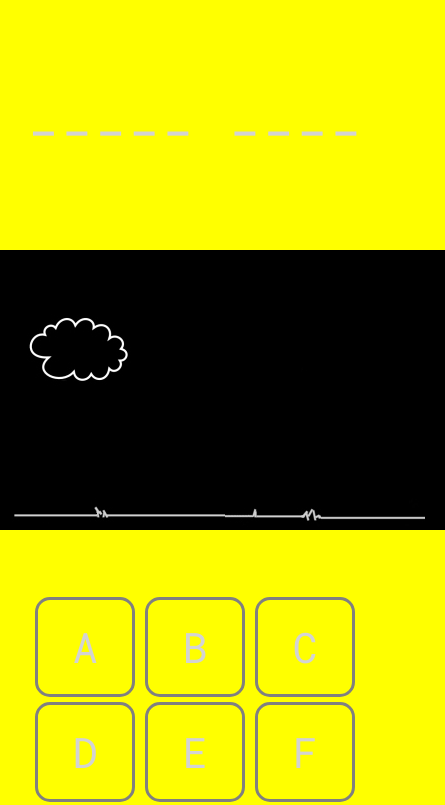
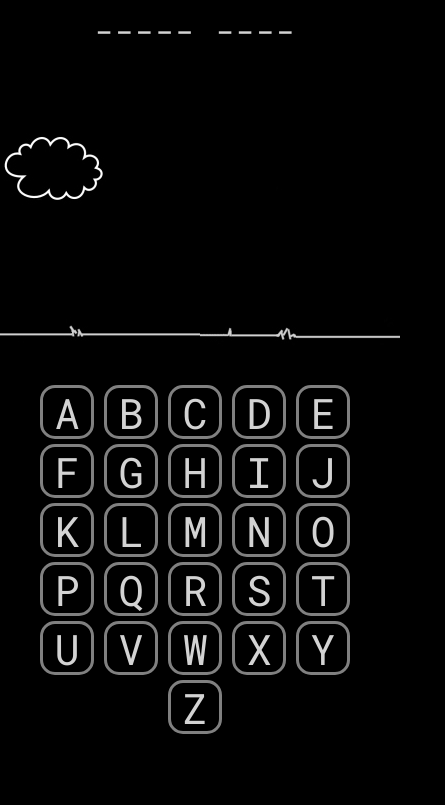
Before and after one commit to AlexxBoro/gallows_game, a plain HTML site: page index.html in a window 390 px wide. Shown: the top 805 px of the page, 445 px wide, since content can reach past the window. Drawn offline with Linux system fonts and the light colour scheme.

```diff
--- a/style.css
+++ b/style.css
@@ -142,24 +142,24 @@
 
 @media (min-width: 0px) and (max-width: 850px) {
   body {
-    background-color: yellow;
+    background-color: black;
     color: lightgrey;
     font-size: 28px;
     font-family: "Roboto Mono", monospace;
+    overflow: hidden;
   }
 
   .container {
     margin: 0 auto;
-    padding: 1em 0;
     display: flex;
     flex-direction: column;
   }
 
   .input {
     text-align: center;
-    font-size: 2em;
-    min-height: 60px;
-    padding: 1em 0;
+    font-size: 1.2em;
+    min-height: 20px;
+    padding: 0 0 0.5em 0;
   }
 
   .bottom-container {
@@ -170,20 +170,18 @@
   }
 
   .gallows {
-    min-height: 280px;
-    min-width: 400px;
-    width: 400px;
-    padding: 1em;
+    min-height: 300px;
+    min-width: 450px;
+    width: 450px;
   }
 
   .alphabet {
     display: flex;
     flex-wrap: wrap;
     min-width: 300px;
-    min-height: 70px;
+    min-height: 20px;
     width: 100%;
     padding: 0.5em 0.5em;
-    margin: 0.5em 0.5em;
     justify-content: center;
   }
 
@@ -191,9 +189,9 @@
     display: flex;
     justify-content: center;
     align-items: center;
-    width: 2em;
-    height: 2em;
-    padding: 5px;
+    width: 1em;
+    height: 1em;
+    padding: 3px;
     margin: 2.5px 5px;
     border: 3px solid gray;
     cursor: pointer;
```
